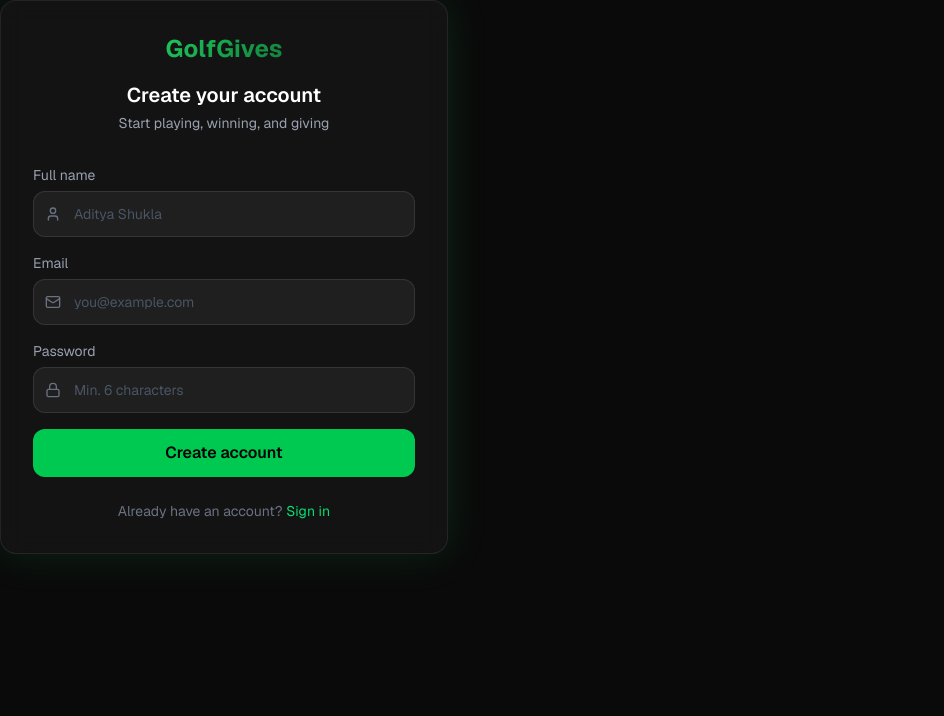
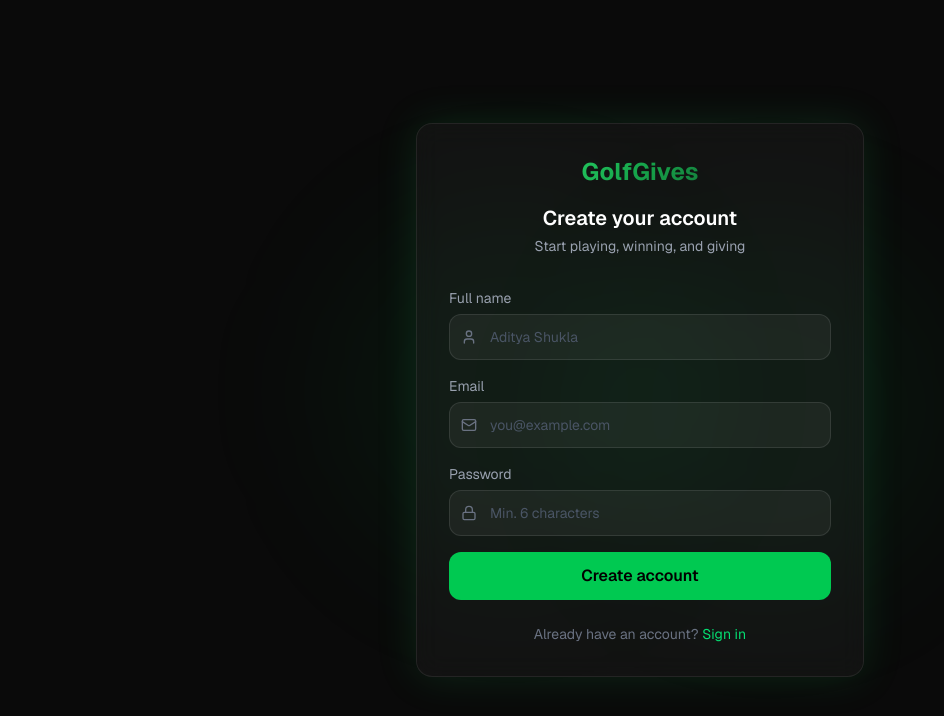
Before and after one commit to Aditya-Shukla4/golf-charity-platform, a Next.js app: page /signup in a window 1280 px wide. Shown: the top 716 px of the page, without its empty margins (0-944 px from the left). Built offline with nearby package versions, Linux system fonts and the light colour scheme.

Commit message:
fix login signup centering

```diff
--- a/src/app/(auth)/login/page.tsx
+++ b/src/app/(auth)/login/page.tsx
@@ -42,25 +42,36 @@ export default function LoginPage() {
   }
 
   return (
+    <div className="min-h-screen w-full bg-[#0a0a0a] flex items-center justify-center p-4">
+      <div className="absolute inset-0 overflow-hidden pointer-events-none">
+        <div className="absolute top-1/4 left-1/4 w-96 h-96 bg-green-500/5 rounded-full blur-3xl" />
+        <div className="absolute bottom-1/4 right-1/4 w-96 h-96 bg-green-500/5 rounded-full blur-3xl" />
+      </div>
       <motion.div
         initial={{ opacity: 0, y: 20 }}
         animate={{ opacity: 1, y: 0 }}
-      className="w-full max-w-md"
+        className="relative z-10 w-full max-w-md"
       >
         <div className="glass rounded-2xl p-8 glow-green">
           <div className="text-center mb-8">
             <Link href="/" className="inline-block">
-            <span className="text-2xl font-bold gradient-text">GolfGives</span>
+              <span className="text-2xl font-bold gradient-text">
+                GolfGives
+              </span>
             </Link>
             <h1 className="text-xl font-semibold mt-4 text-white">
               Welcome back
             </h1>
-          <p className="text-gray-400 text-sm mt-1">Sign in to your account</p>
+            <p className="text-gray-400 text-sm mt-1">
+              Sign in to your account
+            </p>
           </div>
 
           <form onSubmit={handleLogin} className="space-y-4">
             <div>
-            <label className="text-sm text-gray-400 block mb-1.5">Email</label>
+              <label className="text-sm text-gray-400 block mb-1.5">
+                Email
+              </label>
               <div className="relative">
                 <Mail className="absolute left-3 top-1/2 -translate-y-1/2 w-4 h-4 text-gray-500" />
                 <input
@@ -69,7 +80,7 @@ export default function LoginPage() {
                   onChange={(e) => setEmail(e.target.value)}
                   required
                   placeholder="you@example.com"
-                className="w-full bg-white/5 border border-white/10 rounded-xl pl-10 pr-4 py-3 text-white placeholder-gray-600 focus:outline-none focus:border-green-500/50 focus:bg-white/8 transition-all text-sm"
+                  className="w-full bg-white/5 border border-white/10 rounded-xl pl-10 pr-4 py-3 text-white placeholder-gray-600 focus:outline-none focus:border-green-500/50 transition-all text-sm"
                 />
               </div>
             </div>
@@ -86,7 +97,7 @@ export default function LoginPage() {
                   onChange={(e) => setPassword(e.target.value)}
                   required
                   placeholder="••••••••"
-                className="w-full bg-white/5 border border-white/10 rounded-xl pl-10 pr-4 py-3 text-white placeholder-gray-600 focus:outline-none focus:border-green-500/50 focus:bg-white/8 transition-all text-sm"
+                  className="w-full bg-white/5 border border-white/10 rounded-xl pl-10 pr-4 py-3 text-white placeholder-gray-600 focus:outline-none focus:border-green-500/50 transition-all text-sm"
                 />
               </div>
             </div>
@@ -117,5 +128,6 @@ export default function LoginPage() {
           </p>
         </div>
       </motion.div>
+    </div>
   );
 }
--- a/src/app/(auth)/signup/page.tsx
+++ b/src/app/(auth)/signup/page.tsx
@@ -35,20 +35,27 @@ export default function SignupPage() {
       return;
     }
 
-    toast.success("Account created! Please check your email to verify.");
+    toast.success("Account created! Redirecting...");
     router.push("/dashboard");
   }
 
   return (
+    <div className="min-h-screen w-full bg-[#0a0a0a] flex items-center justify-center p-4">
+      <div className="absolute inset-0 overflow-hidden pointer-events-none">
+        <div className="absolute top-1/4 left-1/4 w-96 h-96 bg-green-500/5 rounded-full blur-3xl" />
+        <div className="absolute bottom-1/4 right-1/4 w-96 h-96 bg-green-500/5 rounded-full blur-3xl" />
+      </div>
       <motion.div
         initial={{ opacity: 0, y: 20 }}
         animate={{ opacity: 1, y: 0 }}
-      className="w-full max-w-md"
+        className="relative z-10 w-full max-w-md"
       >
         <div className="glass rounded-2xl p-8 glow-green">
           <div className="text-center mb-8">
             <Link href="/" className="inline-block">
-            <span className="text-2xl font-bold gradient-text">GolfGives</span>
+              <span className="text-2xl font-bold gradient-text">
+                GolfGives
+              </span>
             </Link>
             <h1 className="text-xl font-semibold mt-4 text-white">
               Create your account
@@ -77,7 +84,9 @@ export default function SignupPage() {
             </div>
 
             <div>
-            <label className="text-sm text-gray-400 block mb-1.5">Email</label>
+              <label className="text-sm text-gray-400 block mb-1.5">
+                Email
+              </label>
               <div className="relative">
                 <Mail className="absolute left-3 top-1/2 -translate-y-1/2 w-4 h-4 text-gray-500" />
                 <input
@@ -116,7 +125,8 @@ export default function SignupPage() {
             >
               {loading ? (
                 <>
-                <Loader2 className="w-4 h-4 animate-spin" /> Creating account...
+                  <Loader2 className="w-4 h-4 animate-spin" /> Creating
+                  account...
                 </>
               ) : (
                 "Create account"
@@ -135,5 +145,6 @@ export default function SignupPage() {
           </p>
         </div>
       </motion.div>
+    </div>
   );
 }
```
Lines whose indentation alone changed are shown as unchanged.
